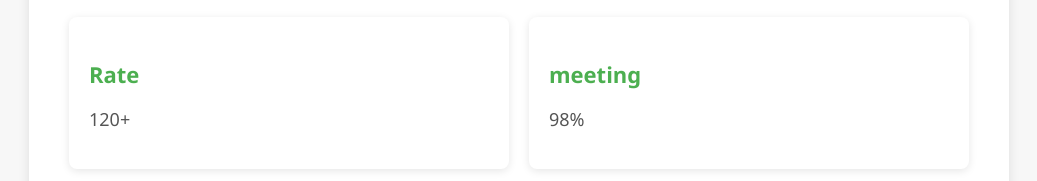
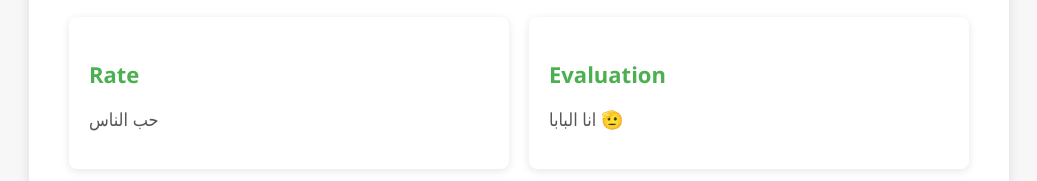
Before and after one commit to khalid-it-ctrl/kh, a plain HTML site: page index.html in a window 1280 px wide. Shown: the part 241-422 px from the top of the page, without its empty margins (121-1158 px from the left). Drawn offline with Linux system fonts and the light colour scheme.

Commit message:
Update index.html

```diff
--- a/index.html
+++ b/index.html
@@ -84,11 +84,11 @@
     <div class="info-container">
         <div class="info-box">
             <h3>Rate </h3>
-            <p>120+</p>
+            <p>حب الناس </p>
         </div>
         <div class="info-box">
-            <h3>meeting</h3>
-            <p>98%</p>
+            <h3>Evaluation</h3>
+            <p>انا البابا 🫡</p>
         </div>
     </div>
 </div>
```
